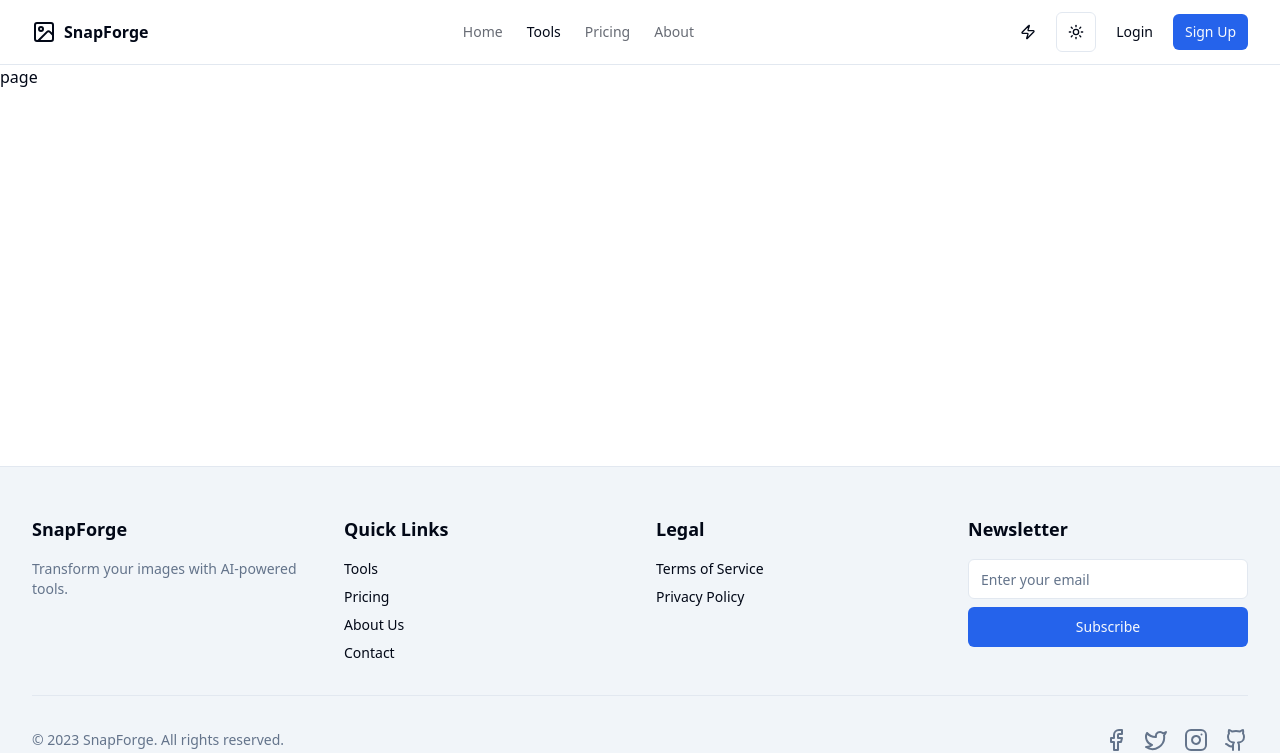
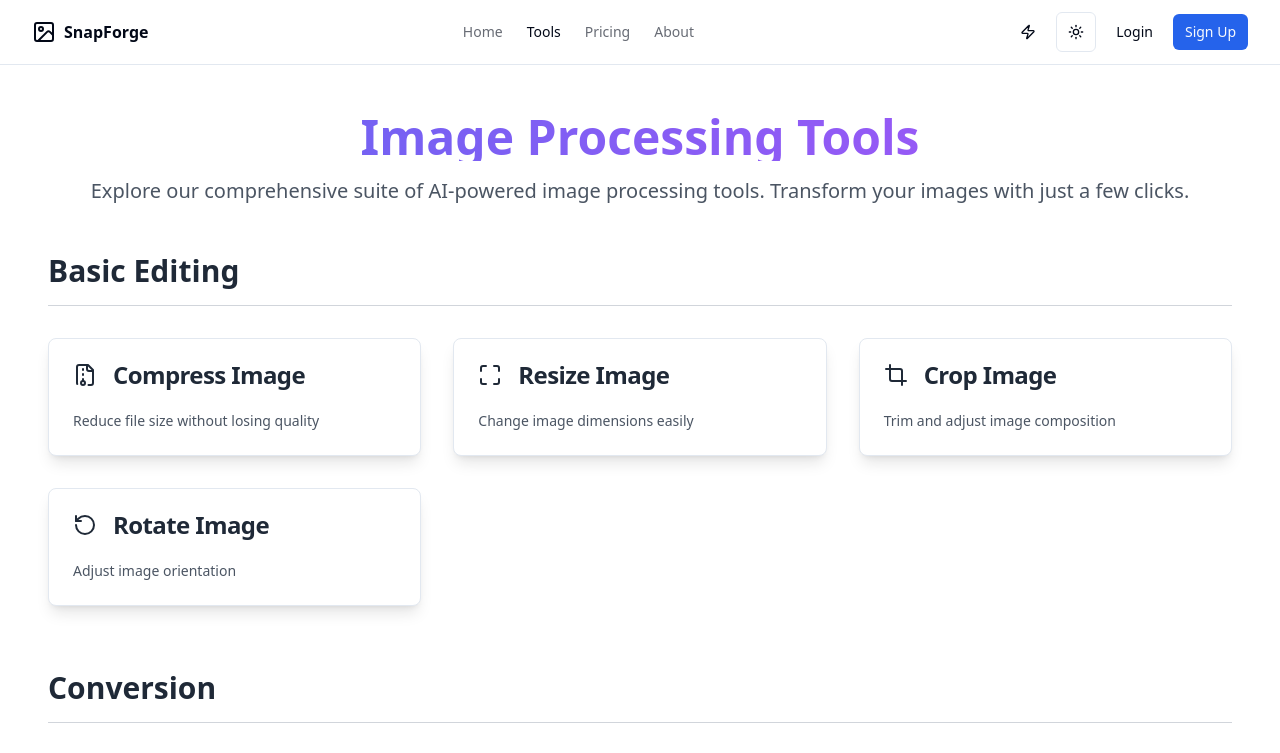
Before and after one commit to kushwahramkumar2003/Photofix, a Next.js app: page /tools in a window 1280 px wide. Shown: the top 753 px of the page. Built offline with nearby package versions, Linux system fonts and the light colour scheme.

Commit message:
bug fixes and fix lint

```diff
--- a/package.json
+++ b/package.json
@@ -31,6 +31,7 @@
     "react-dom": "^18",
     "react-dropzone": "^14.3.5",
     "react-hook-form": "^7.53.2",
+    "react-image-crop": "^11.0.7",
     "sharp": "^0.33.5",
     "sonner": "^1.7.0",
     "tailwind-merge": "^2.5.5",
--- a/src/app/about/page.tsx
+++ b/src/app/about/page.tsx
@@ -12,7 +12,6 @@ import { Zap, Image as ImageIcon, Sparkles, Users } from "lucide-react";
 export default function AboutPage() {
   return (
     <div className="flex flex-col items-center justify-center">
-      {/* Hero Section */}
       <section className="w-full py-12 md:py-24 lg:py-32 xl:py-48 bg-gradient-to-b from-background to-background/95">
         <div className="container mx-auto px-4 sm:px-6 lg:px-8 max-w-7xl">
           <div className="flex flex-col items-center space-y-4 text-center">
@@ -26,7 +25,6 @@ export default function AboutPage() {
         </div>
       </section>
 
-      {/* Mission Section */}
       <section className="w-full py-12 md:py-24 lg:py-32 bg-muted/50">
         <div className="container mx-auto px-4 sm:px-6 lg:px-8 max-w-7xl">
           <div className="grid gap-12 lg:grid-cols-2 items-center">
@@ -35,8 +33,8 @@ export default function AboutPage() {
                 Our Mission
               </h2>
               <p className="text-muted-foreground text-lg">
-                At SnapForge, we're on a mission to democratize advanced image
-                editing capabilities. We believe that everyone should have
+                At SnapForge, we&apos;re on a mission to democratize advanced
+                image editing capabilities. We believe that everyone should have
                 access to powerful, AI-driven tools that can transform their
                 visual content without requiring years of expertise.
               </p>
--- a/src/app/tools/compress/components/compression-form.tsx
+++ b/src/app/tools/compress/components/compression-form.tsx
@@ -98,7 +98,6 @@ export function CompressionForm({
     formData.append("image", data.image);
 
     try {
-
       onSubmit(data);
     } catch (error) {
       console.error("Compression failed", error);
@@ -125,6 +124,9 @@ export function CompressionForm({
           />
           {imagePreview ? (
             <div className="relative">
+              {/* lint disable next line
+               */}
+              {/* eslint-disable-next-line @next/next/no-img-element */}
               <img
                 src={imagePreview}
                 alt="Image preview"
--- a/src/app/tools/page.tsx
+++ b/src/app/tools/page.tsx
@@ -1,7 +1,249 @@
-import React from "react";
+import { Metadata } from "next";
+import Link from "next/link";
+import {
+  Card,
+  CardContent,
+  CardDescription,
+  CardHeader,
+  CardTitle,
+} from "@/components/ui/card";
+import {
+  Image,
+  Crop,
+  FileImage,
+  Scissors,
+  ArrowUpCircle,
+  Eraser,
+  Stamp,
+  Smile,
+  RotateCcw,
+  Code,
+  EyeOff,
+  UserPlus,
+  FileArchiveIcon as Compress,
+  Maximize,
+  Palette,
+} from "lucide-react";
 
-const page = () => {
-  return <div>page</div>;
+export const metadata: Metadata = {
+  title: "Image Processing Tools | SnapForge",
+  description:
+    "Discover our wide range of AI-powered image processing tools. Compress, resize, crop, convert, edit, and enhance your images with ease.",
+  keywords: [
+    "image processing",
+    "AI tools",
+    "SnapForge",
+    "compress image",
+    "resize image",
+    "crop image",
+    "convert image",
+    "edit image",
+    "enhance image",
+  ],
+  openGraph: {
+    title: "Image Processing Tools | SnapForge",
+    description:
+      "Explore our comprehensive suite of AI-powered image processing tools. Transform your images with just a few clicks.",
+    images: [
+      {
+        url: "/og-image-tools.jpg",
+        width: 1200,
+        height: 630,
+        alt: "SnapForge Image Processing Tools",
+      },
+    ],
+  },
 };
 
-export default page;
+const toolCategories = [
+  {
+    name: "Basic Editing",
+    tools: [
+      {
+        name: "Compress Image",
+        description: "Reduce file size without losing quality",
+        icon: <Compress className="h-6 w-6" aria-label="Compress Image Icon" />,
+        href: "/tools/compress",
+      },
+      {
+        name: "Resize Image",
+        description: "Change image dimensions easily",
+        icon: <Maximize className="h-6 w-6" aria-label="Resize Image Icon" />,
+        href: "/tools/resize",
+      },
+      {
+        name: "Crop Image",
+        description: "Trim and adjust image composition",
+        icon: <Crop className="h-6 w-6" aria-label="Crop Image Icon" />,
+        href: "/tools/crop-image",
+      },
+      {
+        name: "Rotate Image",
+        description: "Adjust image orientation",
+        icon: <RotateCcw className="h-6 w-6" aria-label="Rotate Image Icon" />,
+        href: "/tools/rotate-image",
+      },
+    ],
+  },
+  {
+    name: "Conversion",
+    tools: [
+      {
+        name: "Convert to JPG",
+        description: "Transform images to JPG format",
+        icon: (
+          <FileImage className="h-6 w-6" aria-label="Convert to JPG Icon" />
+        ),
+        href: "/tools/convert-to-jpg",
+      },
+      {
+        name: "Convert from JPG",
+        description: "Convert JPG to other formats",
+        icon: <Image className="h-6 w-6" aria-label="Convert from JPG Icon" />,
+        href: "/tools/convert-from-jpg",
+      },
+    ],
+  },
+  {
+    name: "Advanced Editing",
+    tools: [
+      {
+        name: "Photo Editor",
+        description: "Comprehensive image editing suite",
+        icon: <Palette className="h-6 w-6" aria-label="Photo Editor Icon" />,
+        href: "/tools/photo-editor",
+      },
+      {
+        name: "Upscale Image",
+        description: "Enhance image resolution",
+        icon: (
+          <ArrowUpCircle className="h-6 w-6" aria-label="Upscale Image Icon" />
+        ),
+        href: "/tools/upscale-image",
+      },
+      {
+        name: "Remove Background",
+        description: "Isolate subjects from backgrounds",
+        icon: (
+          <Eraser className="h-6 w-6" aria-label="Remove Background Icon" />
+        ),
+        href: "/tools/remove-background",
+      },
+      {
+        name: "Add Watermark",
+        description: "Protect images with custom watermarks",
+        icon: <Stamp className="h-6 w-6" aria-label="Add Watermark Icon" />,
+        href: "/tools/watermark-image",
+      },
+    ],
+  },
+  {
+    name: "AI-Powered Tools",
+    tools: [
+      {
+        name: "AI Object Removal",
+        description: "Remove unwanted objects from images",
+        icon: (
+          <Scissors className="h-6 w-6" aria-label="AI Object Removal Icon" />
+        ),
+        href: "/tools/ai-object-remove",
+      },
+      {
+        name: "AI Face Swap",
+        description: "Change faces in images intelligently",
+        icon: <UserPlus className="h-6 w-6" aria-label="AI Face Swap Icon" />,
+        href: "/tools/ai-face-change",
+      },
+      {
+        name: "AI Face Anonymizer",
+        description: "Automatically blur or remove faces",
+        icon: (
+          <EyeOff className="h-6 w-6" aria-label="AI Face Anonymizer Icon" />
+        ),
+        href: "/tools/ai-face-anonymize",
+      },
+    ],
+  },
+  {
+    name: "Fun & Creative",
+    tools: [
+      {
+        name: "Meme Generator",
+        description: "Create custom memes easily",
+        icon: <Smile className="h-6 w-6" aria-label="Meme Generator Icon" />,
+        href: "/tools/meme-generator",
+      },
+      {
+        name: "HTML to Image",
+        description: "Convert HTML code to image",
+        icon: <Code className="h-6 w-6" aria-label="HTML to Image Icon" />,
+        href: "/tools/html-to-image",
+      },
+    ],
+  },
+];
+
+export default function ToolsPage() {
+  return (
+    <main className="p-12 flex flex-col justify-center bg-white dark:bg-gray-900">
+      <header className="mb-12 text-center">
+        <h1 className="text-5xl font-bold mb-4 bg-clip-text text-transparent bg-gradient-to-r from-indigo-500 to-purple-500 dark:from-indigo-300 dark:to-purple-300">
+          Image Processing Tools
+        </h1>
+        <p className="text-xl text-gray-600 dark:text-gray-300">
+          Explore our comprehensive suite of AI-powered image processing tools.
+          Transform your images with just a few clicks.
+        </p>
+      </header>
+
+      {toolCategories.map((category, index) => (
+        <section key={index} className="mb-16">
+          <h2 className="text-3xl font-semibold mb-8 border-b pb-4 text-gray-800 dark:text-gray-100 border-gray-300 dark:border-gray-700">
+            {category.name}
+          </h2>
+          <div className="grid gap-8 md:grid-cols-2 lg:grid-cols-3">
+            {category.tools.map((tool, toolIndex) => (
+              <ToolCard
+                key={toolIndex}
+                title={tool.name}
+                description={tool.description}
+                icon={tool.icon}
+                href={tool.href}
+              />
+            ))}
+          </div>
+        </section>
+      ))}
+    </main>
+  );
+}
+
+function ToolCard({
+  title,
+  description,
+  icon,
+  href,
+}: {
+  title: string;
+  description: string;
+  icon: React.ReactNode;
+  href: string;
+}) {
+  return (
+    <Card className="bg-white dark:bg-gray-800 shadow-lg hover:shadow-2xl transition-all">
+      <Link href={href}>
+        <CardHeader>
+          <div className="flex items-center space-x-4 text-gray-800 dark:text-gray-200">
+            {icon}
+            <CardTitle>{title}</CardTitle>
+          </div>
+        </CardHeader>
+        <CardContent>
+          <CardDescription className="text-gray-600 dark:text-gray-400">
+            {description}
+          </CardDescription>
+        </CardContent>
+      </Link>
+    </Card>
+  );
+}
--- a/src/app/tools/resize/components/ImageUpload.tsx
+++ b/src/app/tools/resize/components/ImageUpload.tsx
@@ -87,6 +87,7 @@ export function ImageUpload({
           <input {...getInputProps()} />
           {preview ? (
             <div className="relative">
+              {/* eslint-disable-next-line @next/next/no-img-element */}
               <img
                 src={preview}
                 alt="Preview"
```
Also changed, not shown: src/app/page.tsx (+3 -13 lines), src/components/header.tsx (+3 -7 lines), src/utils/canvasPreview.ts (added, +60 -0 lines), src/utils/useDebounce.ts (added, +18 -0 lines).
